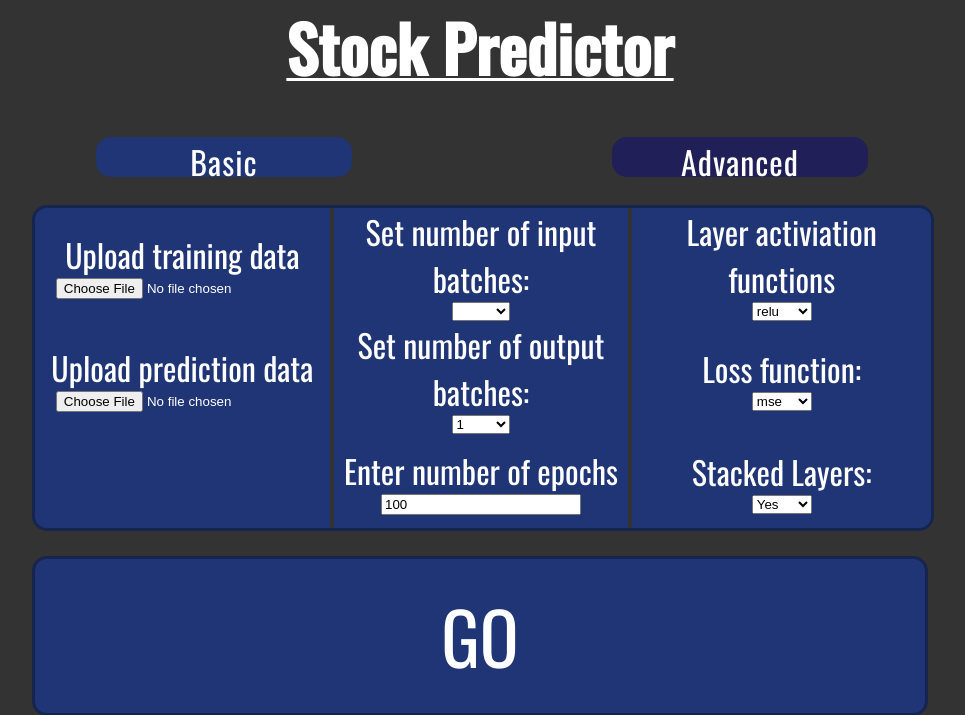
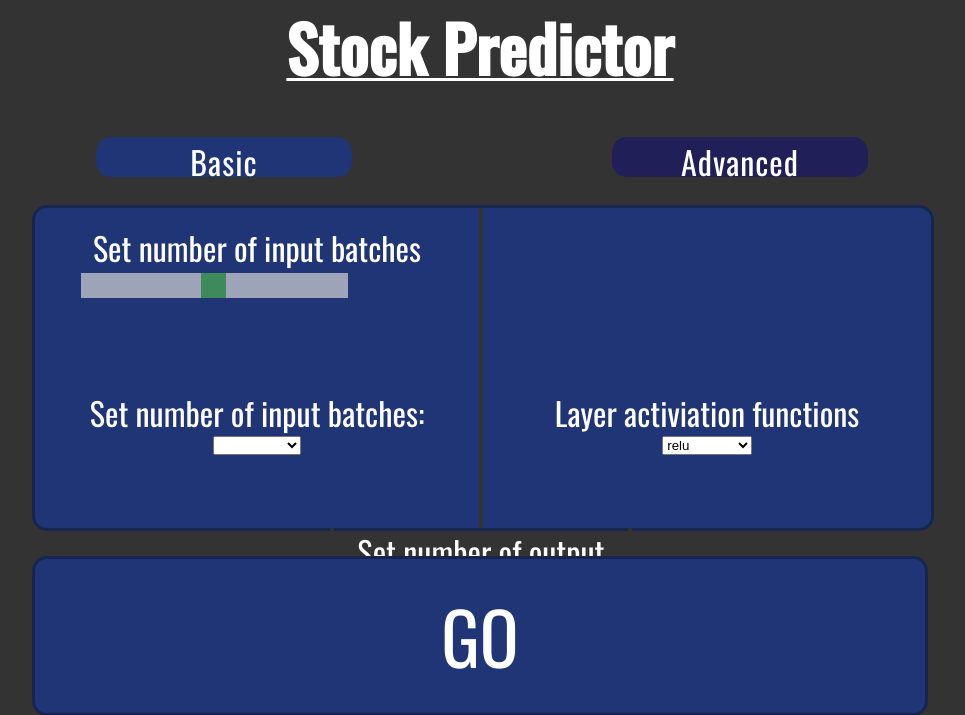
Before and after one commit to Colcothar/Stock-Cast, a Flask app: page /advanced in a window 1280 px wide. Shown: the top 715 px of the page, without its empty margins (160-1125 px from the left). Run offline with Flask 2, Linux system fonts and the light colour scheme.

Commit message:
Update advancedPredictor.html

```diff
--- a/templates/advancedPredictor.html
+++ b/templates/advancedPredictor.html
@@ -26,11 +26,15 @@
 
                 <div class="box">
 
-                    <form action="http://localhost:5000/uploader" method="POST" enctype="multipart/form-data"></form>
+                    Set number of input batches
+              <div class="slidecontainer">
+                <input type="range" min="1" max="100" value="50" class="slider" id="myRange">
 
-                        Upload training data
-                        <br>
-                        <input type="file" name="trainingData" required>
+              </div>
+              <div id="valueContainer">
+              <span id="value"></span>
+              </div>
+          </div>
                 </div>
 
                 <div class="box">
```
